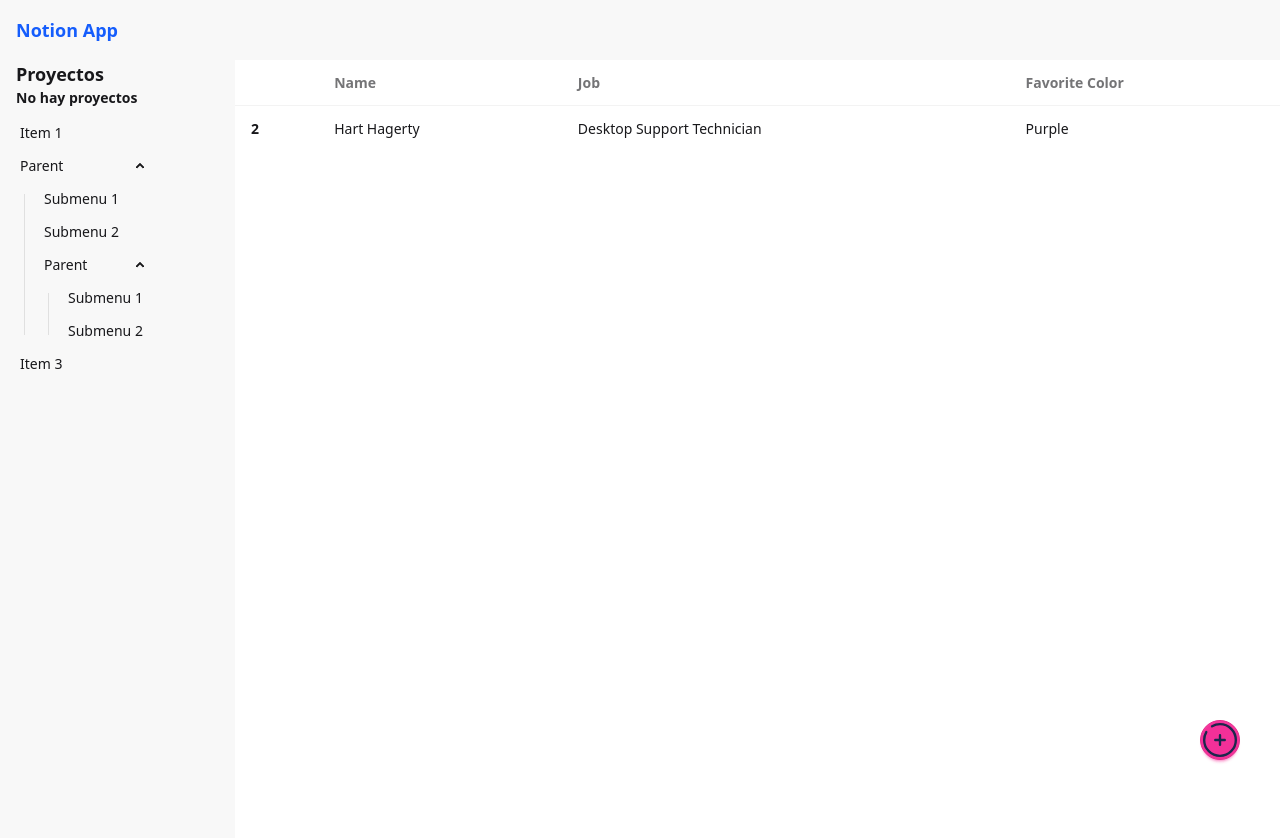
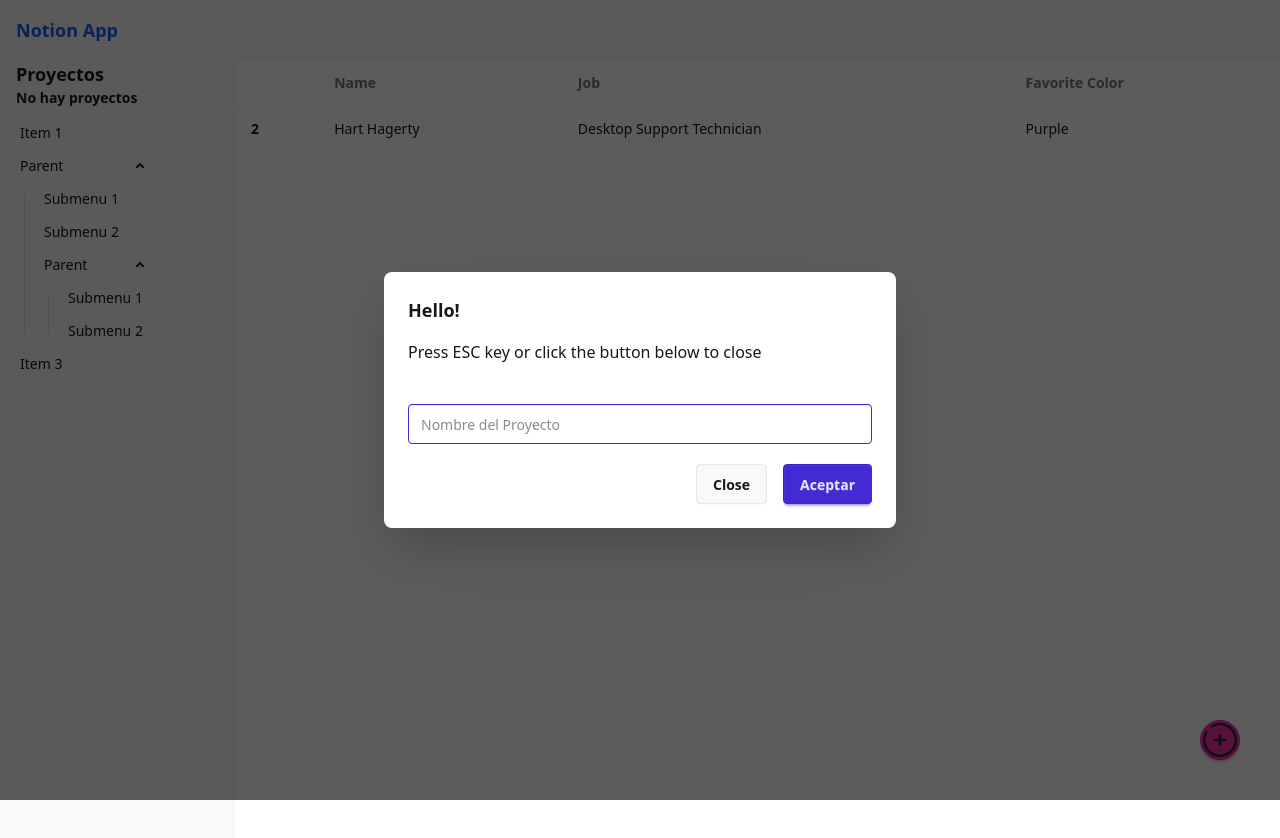
Before and after one commit to vic-dt/projects-app, a Vue app: page /projects in a window 1280 px wide. Shown: the top 838 px of the page. Built offline with nearby package versions, Linux system fonts and the light colour scheme; the HTML template or start-up script is replaced by a standard one.

Commit message:
ventana modal con input

```diff
--- /dev/null
+++ b/src/modulorum/commune/components/InputModal.vue
@@ -0,0 +1,54 @@
+<template>
+  <dialog id="my_modal_1" class="modal" :open="true">
+    <div class="modal-box">
+      <h3 class="text-lg font-bold">Hello!</h3>
+      <p class="py-4">Press ESC key or click the button below to close</p>
+      <div class="modal-action flex flex-col">
+        <form method="dialog" @submit.prevent="submitValorem">
+          <input
+            type="text"
+            placeholder="Nombre del Proyecto"
+            class="input input-bordered w-full flex input-primary"
+            v-model="inputValorem"
+          />
+
+          <div class="flex justify-end mt-5">
+            <button class="btn">Close</button>
+            <button type="submit" class="btn btn-primary ml-4">Aceptar</button>
+          </div>
+        </form>
+      </div>
+    </div>
+  </dialog>
+
+  <div class="fixed top-0 w-screen h-screen z-10 bg-black opacity-40"></div>
+</template>
+
+<script lang="ts" setup>
+import { ref } from 'vue';
+
+interface Props {
+  aperta: boolean;
+}
+
+const emissiones = defineEmits<{
+  claudere: [void];
+  valorem: [text: string];
+}>();
+
+const inputValorem = ref('');
+
+const submitValorem = () => {
+  console.log({ valorem: inputValorem.value });
+
+  if (!inputValorem.value) {
+    return;
+  }
+
+  emissiones('valorem', inputValorem.value.trim());
+
+  emissiones('claudere');
+
+  inputValorem.value = '';
+};
+</script>
--- a/src/modulorum/projects/views/ProjectsView.vue
+++ b/src/modulorum/projects/views/ProjectsView.vue
@@ -25,6 +25,8 @@
 
 </div>
 
+<InputModal/>
+
 <fab-button @click="()=> console.log('clicked')">
   <AddCircle/>
 </fab-button>
@@ -33,6 +35,7 @@
 
 <script lang="ts" setup>
 import FabButton from '@/modulorum/commune/components/FabButton.vue';
+import InputModal from '@/modulorum/commune/components/InputModal.vue';
 import AddCircle from '@/modulorum/commune/icons/AddCircle.vue';
 
 
```
